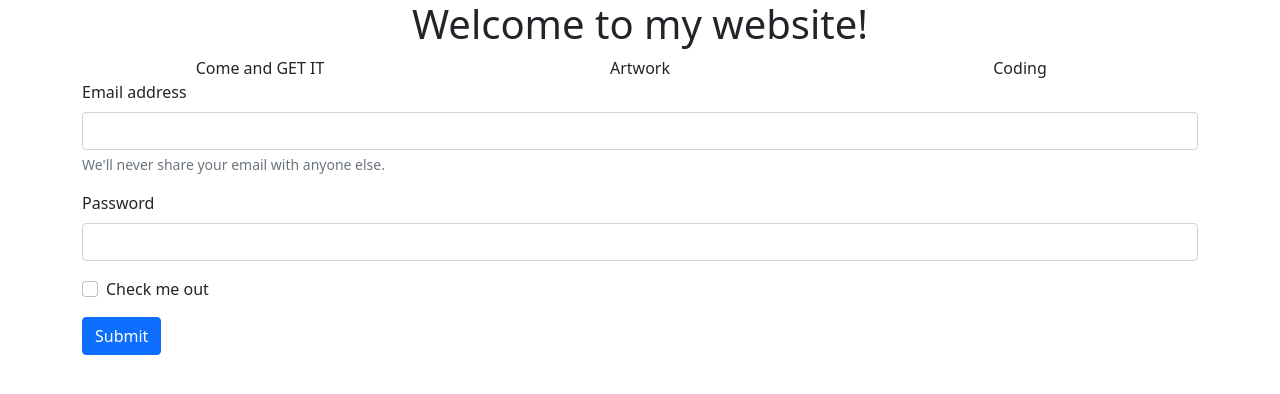
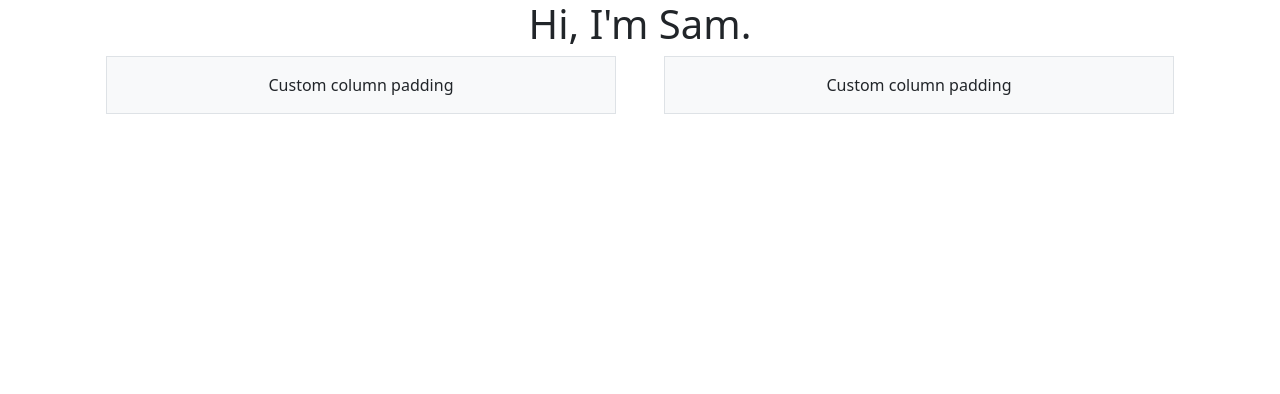
Before and after one commit to MrOneilWasTaken/MrOneilWasTaken.github.io, a plain HTML site: page index.html in a window 1280 px wide. Drawn offline with nearby package versions, Linux system fonts and the light colour scheme.

Commit message:
Big updates

```diff
--- a/index.html
+++ b/index.html
@@ -7,52 +7,28 @@
 
 <!-- Bootstrap CSS -->
 <link href="https://cdn.jsdelivr.net/npm/bootstrap@5.0.0-beta1/dist/css/bootstrap.min.css" rel="stylesheet" integrity="sha384-giJF6kkoqNQ00vy+HMDP7azOuL0xtbfIcaT9wjKHr8RbDVddVHyTfAAsrekwKmP1" crossorigin="anonymous">
+<link href="style.css" rel="stylesheet">
 
 <title>Sam Oneil</title>
 </head>
 <body>
+<header class="container">
+
+</header>
 <div class="container" style="text-align: center;">
-  		<h1>Welcome to my website!</h1>
+<h1>Hi, I'm Sam.</h1>
 
-		<div class="row">
-		    <div class="col-sm">
-		    	Come and GET IT
+<div class="container px-4">
+<div class="row gx-5">
+<div class="col">
+<div class="p-3 border bg-light">Custom column padding</div>
 </div>
-		    <div class="col-sm">
-				Artwork
-		    </div>
-		    <div class="col-sm">
-		    	Coding
+<div class="col">
+<div class="p-3 border bg-light">Custom column padding</div>
 </div>
 </div>
 </div>
 
-	<form class="container">
-	<div class="mb-3">
-		<label for="exampleInputEmail1" class="form-label">Email address</label>
-	    <input type="email" class="form-control" id="exampleInputEmail1" aria-describedby="emailHelp">
-		<div id="emailHelp" class="form-text">We'll never share your email with anyone else.</div>
-	  	</div>
-	  <div class="mb-3">
-	    <label for="exampleInputPassword1" class="form-label">Password</label>
-	    <input type="password" class="form-control" id="exampleInputPassword1">
-	  </div>
-	  <div class="mb-3 form-check">
-	    <input type="checkbox" class="form-check-input" id="exampleCheck1">
-	    <label class="form-check-label" for="exampleCheck1">Check me out</label>
-	  </div>
-	  <button type="submit" class="btn btn-primary">Submit</button>
-	</form>
-
-    <!-- Optional JavaScript; choose one of the two! -->
-
-    <!-- Option 1: Bootstrap Bundle with Popper -->
 <script src="https://cdn.jsdelivr.net/npm/bootstrap@5.0.0-beta1/dist/js/bootstrap.bundle.min.js" integrity="sha384-ygbV9kiqUc6oa4msXn9868pTtWMgiQaeYH7/t7LECLbyPA2x65Kgf80OJFdroafW" crossorigin="anonymous"></script>
-
-    <!-- Option 2: Separate Popper and Bootstrap JS -->
-    <!--
-    <script src="https://cdn.jsdelivr.net/npm/@popperjs/core@2.5.4/dist/umd/popper.min.js" integrity="sha384-q2kxQ16AaE6UbzuKqyBE9/u/KzioAlnx2maXQHiDX9d4/zp8Ok3f+M7DPm+Ib6IU" crossorigin="anonymous"></script>
-    <script src="https://cdn.jsdelivr.net/npm/bootstrap@5.0.0-beta1/dist/js/bootstrap.min.js" integrity="sha384-pQQkAEnwaBkjpqZ8RU1fF1AKtTcHJwFl3pblpTlHXybJjHpMYo79HY3hIi4NKxyj" crossorigin="anonymous"></script>
-    -->
 </body>
 </html>
--- a/style.css
+++ b/style.css
@@ -0,0 +1,4 @@
+/* html {
+  color: #ad2673;
+  background-color: gray;
+} */
```
Lines whose indentation alone changed are shown as unchanged.
